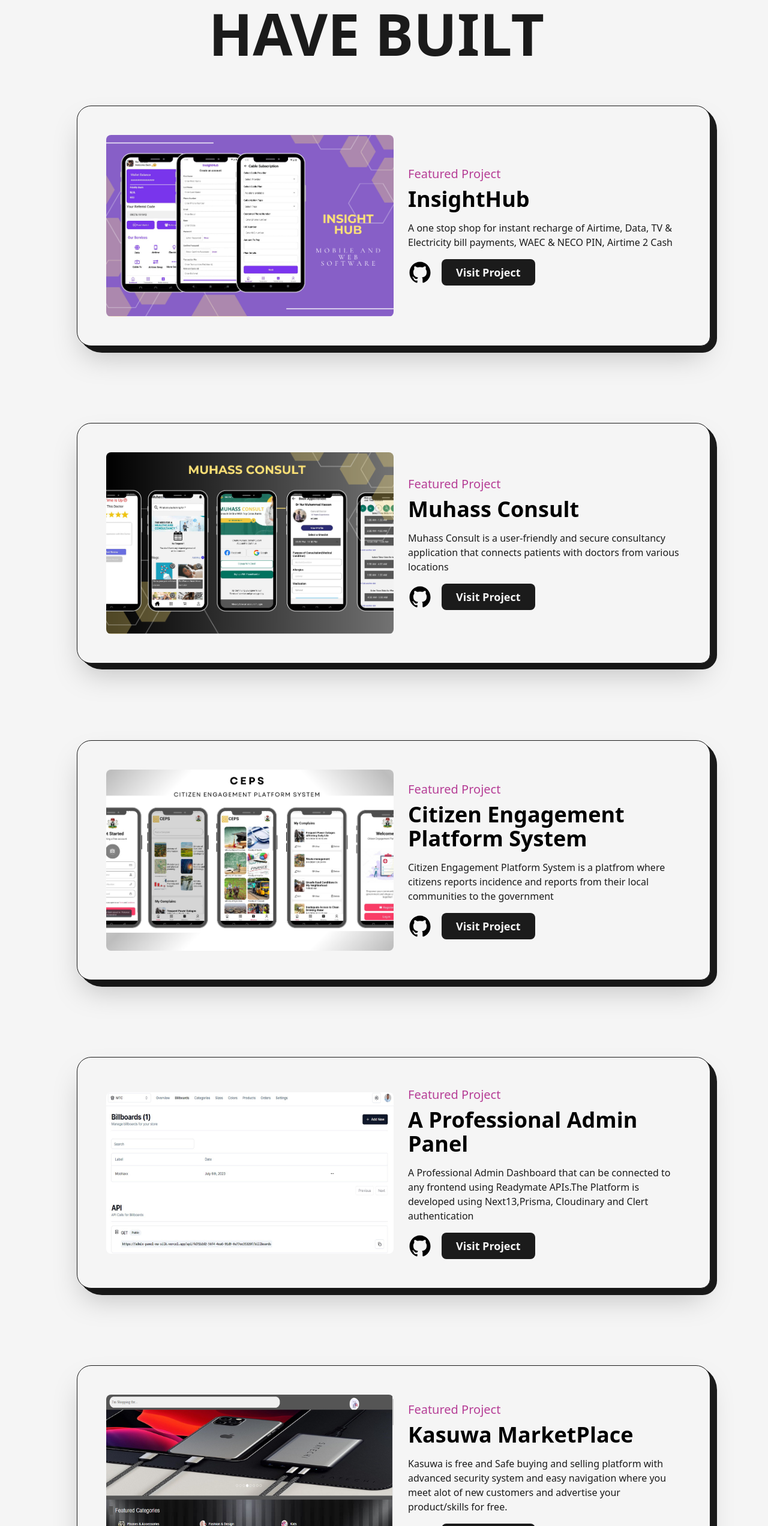
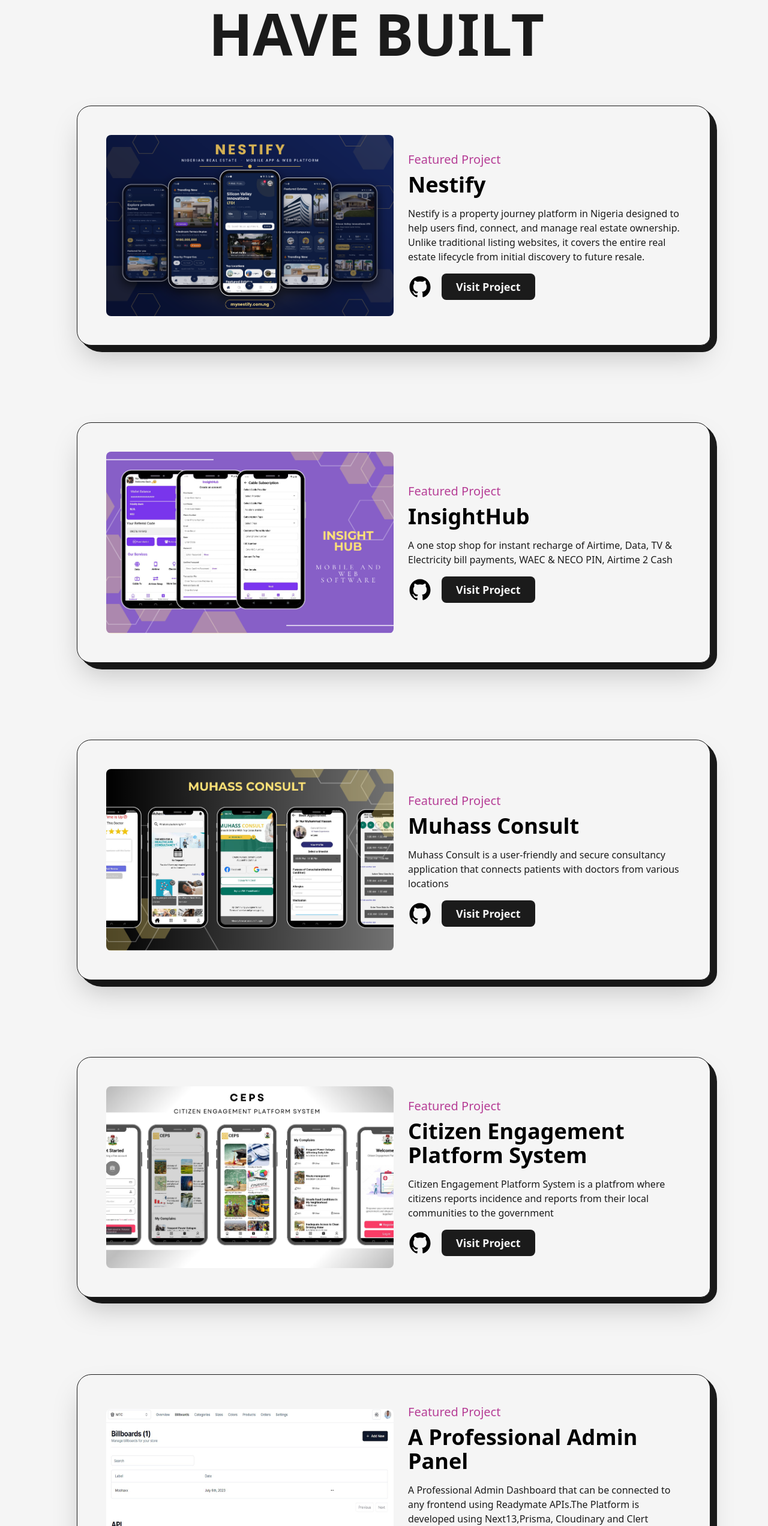
Before and after one commit to nurmuhass/nurmuhass.dev, a Next.js app: page /Projects in a window 1280 px wide. Shown: the part 256-2800 px from the top of the page at 60% size. Built offline with nearby package versions, Linux system fonts and the light colour scheme.

Commit message:
Refactor import statements and project components

```diff
--- a/src/pages/Projects.js
+++ b/src/pages/Projects.js
@@ -1,197 +1,347 @@
-import AnimatedText from '@/components/AnimatedText'
-import { GithubIcon } from '@/components/Icons'
-import Layout from '@/components/Layout'
-import Head from 'next/head'
-import Image from 'next/image'
-import Link from 'next/link'
-import React from 'react'
-import project1 from "../../public/images/projects/hadith.png"
-import project2 from "../../public/images/projects/unimaid.jpg"
-import project3 from "../../public/images/projects/NURR456.jpg"
+import AnimatedText from "@/components/AnimatedText";
+import { GithubIcon } from "@/components/Icons";
+import Layout from "@/components/Layout";
+import Head from "next/head";
+import Image from "next/image";
+import Link from "next/link";
+import React from "react";
+import project1 from "../../public/images/projects/hadith.png";
+import project2 from "../../public/images/projects/unimaid.jpg";
+import project3 from "../../public/images/projects/NURR456.jpg";
 // import project15 from "../../public/images/projects/muhassconsult.png"
 // import project16 from "../../public/images/projects/muhassconsult1.png"
-import project4 from "../../public/images/projects/kasuwa.jpg"
-import project5 from "../../public/images/projects/nft-collection-website-cover-image.jpg"
-import project6 from "../../public/images/projects/sahiiih.png"
-import project7 from "../../public/images/projects/fashion-studio-website.jpg"
-import project14 from "../../public/images/projects/admin.jpg"
-import project15 from "../../public/images/projects/CEPS.png"
-import project16 from "../../public/images/projects/CONSULT.png"
-import project17 from "../../public/images/projects/EASYLOAD.png"
-import project18 from "../../public/images/projects/MTC.png"
-import project19 from "../../public/images/projects/insighthub.png"
+import project4 from "../../public/images/projects/kasuwa.jpg";
+import project5 from "../../public/images/projects/nft-collection-website-cover-image.jpg";
+import project6 from "../../public/images/projects/sahiiih.png";
+import project7 from "../../public/images/projects/fashion-studio-website.jpg";
+import project14 from "../../public/images/projects/admin.jpg";
+import project15 from "../../public/images/projects/CEPS.png";
+import project16 from "../../public/images/projects/CONSULT.png";
+import project17 from "../../public/images/projects/EASYLOAD.png";
+import project18 from "../../public/images/projects/MTC.png";
+import project19 from "../../public/images/projects/insighthub.png";
+import project20 from "../../public/images/projects/nestify.png";
 
-import project8 from "../../public/images/projects/cryptocurrency-app.png"
-import project9 from "../../public/images/projects/e-commerce-app.png"
-import project10 from "../../public/images/projects/fooddelivery.jpg"
-import project11 from "../../public/images/projects/food-recipe-app.png"
-import project12 from "../../public/images/projects/online-learning-app.png"
-import project13 from "../../public/images/projects/crypto-wallet-app.png"
-import TransitionEffect from '@/components/TransitionEffect'
+import project8 from "../../public/images/projects/cryptocurrency-app.png";
+import project9 from "../../public/images/projects/e-commerce-app.png";
+import project10 from "../../public/images/projects/fooddelivery.jpg";
+import project11 from "../../public/images/projects/food-recipe-app.png";
+import project12 from "../../public/images/projects/online-learning-app.png";
+import project13 from "../../public/images/projects/crypto-wallet-app.png";
+import TransitionEffect from "@/components/TransitionEffect";
 
-const FeaturedProject =({type, title,summary,img ,link, github}) =>{
-    return(
-      <article className='w-full flex p-12 items-center
+const FeaturedProject = ({ type, title, summary, img, link, github }) => {
+  return (
+    <article
+      className="w-full flex p-12 items-center
        justify-between rounded-br-2xl rounded-3xl relative
        border border-solid border-dark bg-light shadow-2xl
         dark:bg-dark  dark:border-light lg:flex-col
-        lg:p-8 xs:rounded-2xl xs:br-3xl xs:p-4'>
-          <div className='absolute top-0 -right-3 rounded-br-3xl
+        lg:p-8 xs:rounded-2xl xs:br-3xl xs:p-4"
+    >
+      <div
+        className="absolute top-0 -right-3 rounded-br-3xl
            -z-10 w-[101%] h-[103%]  rounded-[2.5rem] bg-dark
             dark:bg-light xs:-right-2 sm:h-[102%] xs:w-full
-            xs:rounded-[1.5rem] '/>
-<Link href={link} target="_blank" className='w-1/2 cursor-pointer
- overflow-hidden rounded-lg lg:w-full'>
-    <Image src={img} alt={title} className='w-full h-auto' priority sizes='(max-width:768px) 100vw,(max-width:1200px) 50vw,50vw'/>
+            xs:rounded-[1.5rem] "
+      />
+      <Link
+        href={link}
+        target="_blank"
+        className="w-1/2 cursor-pointer
+ overflow-hidden rounded-lg lg:w-full"
+      >
+        <Image
+          src={img}
+          alt={title}
+          className="w-full h-auto"
+          priority
+          sizes="(max-width:768px) 100vw,(max-width:1200px) 50vw,50vw"
+        />
       </Link>
 
-<div className='w-1/2 flex flex-col items-start
-justify-between pl-6 lg:w-full lg:pl-0 lg:pt-6 '>
-    <span className='text-primary font-medium text-xl dark:text-primaryDark xs:text-base '>{type}</span>
-    <Link href={link} target="_blank" className='hover:underline
-    underline-offset-2'>
-    <h2 className='py-2 w-full text-left text-4xl font-bold
-     dark:text-light sm:text-sm'>{title}</h2>
+      <div
+        className="w-1/2 flex flex-col items-start
+justify-between pl-6 lg:w-full lg:pl-0 lg:pt-6 "
+      >
+        <span className="text-primary font-medium text-xl dark:text-primaryDark xs:text-base ">
+          {type}
+        </span>
+        <Link
+          href={link}
+          target="_blank"
+          className="hover:underline
+    underline-offset-2"
+        >
+          <h2
+            className="py-2 w-full text-left text-4xl font-bold
+     dark:text-light sm:text-sm"
+          >
+            {title}
+          </h2>
         </Link>
-    <p className='my-2 font-medium text-dark dark:text-light sm:text-sm'>{summary}</p>
-    <div className='mt-2 flex items-center'>
-        <Link href={github} target="_blank" className='w-10 '> <GithubIcon/></Link>
-        <Link href={link} target="_blank" className='ml-4 sm:px-4 sm:text-base rounded-lg bg-dark text-ligh p-2 px-6 text-lg font-bold text-light dark:bg-light dark:text-dark'> Visit Project</Link>
+        <p className="my-2 font-medium text-dark dark:text-light sm:text-sm">
+          {summary}
+        </p>
+        <div className="mt-2 flex items-center">
+          <Link href={github} target="_blank" className="w-10 ">
+            {" "}
+            <GithubIcon />
+          </Link>
+          <Link
+            href={link}
+            target="_blank"
+            className="ml-4 sm:px-4 sm:text-base rounded-lg bg-dark text-ligh p-2 px-6 text-lg font-bold text-light dark:bg-light dark:text-dark"
+          >
+            {" "}
+            Visit Project
+          </Link>
         </div>
       </div>
+    </article>
+  );
+};
 
-
-      </article>
-    )
-}
-
-const Project = ({type, title,img ,link, github}) =>{
-    return(
-<article className='w-full
+const Project = ({ type, title, img, link, github }) => {
+  return (
+    <article
+      className="w-full
 flex flex-col items-center justify-center rounded-2xl border
 border-solid border-dark bg-light p-6 relative
- dark:bg-dark dark:border-light xs:p-4'>
-     <div className='absolute top-0 -right-3 rounded-br-3xl -z-10 w-[101%] h-[103%]
-      rounded-[2rem] bg-dark dark:bg-light md:-right-2 md:w-[101%] xs:h-[102%] xs:rounded-[1.5rem]' />
-<Link href={link} target="_blank" className='w-full cursor-pointer overflow-hidden rounded-lg'>
-    <Image src={img} alt={title} className='w-full h-auto' priority sizes='(max-width:768px) 100vw,(max-width:1200px) 50vw,50vw'/>
+ dark:bg-dark dark:border-light xs:p-4"
+    >
+      <div
+        className="absolute top-0 -right-3 rounded-br-3xl -z-10 w-[101%] h-[103%]
+      rounded-[2rem] bg-dark dark:bg-light md:-right-2 md:w-[101%] xs:h-[102%] xs:rounded-[1.5rem]"
+      />
+      <Link
+        href={link}
+        target="_blank"
+        className="w-full cursor-pointer overflow-hidden rounded-lg"
+      >
+        <Image
+          src={img}
+          alt={title}
+          className="w-full h-auto"
+          priority
+          sizes="(max-width:768px) 100vw,(max-width:1200px) 50vw,50vw"
+        />
       </Link>
-<div className='w-full flex flex-col items-start justify-between mt-4'>
-    <span className='text-primary font-medium text-xl dark:text-primaryDark lg:text-lg md:text-base'>{type}</span>
-    <Link href={link} target="_blank" className='hover:underline underline-offset-2'>
-    <h2 className='my-2 w-full text-left text-4xl font-bold lg:text-2xl'>{title}</h2>
+      <div className="w-full flex flex-col items-start justify-between mt-4">
+        <span className="text-primary font-medium text-xl dark:text-primaryDark lg:text-lg md:text-base">
+          {type}
+        </span>
+        <Link
+          href={link}
+          target="_blank"
+          className="hover:underline underline-offset-2"
+        >
+          <h2 className="my-2 w-full text-left text-4xl font-bold lg:text-2xl">
+            {title}
+          </h2>
         </Link>
 
-    <div className='w-full mt-2 flex items-center justify-between'>
-    <Link href={link} target="_blank" className='underline text-lg font-semibold md:text-base'> Visit </Link>
-        <Link href={github} target="_blank" className='w-8 md:w-6'> <GithubIcon/></Link>
-
+        <div className="w-full mt-2 flex items-center justify-between">
+          <Link
+            href={link}
+            target="_blank"
+            className="underline text-lg font-semibold md:text-base"
+          >
+            {" "}
+            Visit{" "}
+          </Link>
+          <Link href={github} target="_blank" className="w-8 md:w-6">
+            {" "}
+            <GithubIcon />
+          </Link>
         </div>
       </div>
-
-
     </article>
-    )
-}
-
+  );
+};
 
 const Projects = () => {
   return (
     <>
       <Head>
-    <title>Web and Mobile Development Services in Nigeria | Nurmuhaxx, Projects Page </title>
-    <meta name="description" content="Nigerian web and mobile developer, Affordable mobile app developer,Affordable web developer nigeria,professional web and mobile app developer Nigeria,
+        <title>
+          Web and Mobile Development Services in Nigeria | Nurmuhaxx, Projects
+          Page{" "}
+        </title>
+        <meta
+          name="description"
+          content="Nigerian web and mobile developer, Affordable mobile app developer,Affordable web developer nigeria,professional web and mobile app developer Nigeria,
     best web and mobile app developer, web development services Nigeria,Experienced mobile app developer,responsive web developer nigeria,Android and ios app developer nigeria,cross platform app developer nigeria
     php web developer nigeria, front-end web developer nigeria, back-end web developer nigeria,E-commerce web developer nigeria,Best web developer Nigeria, Affordable web Developer nigeria,
-    nigeria remote mobile app developer,web developer abuja,mobile app developer abuja"/>
+    nigeria remote mobile app developer,web developer abuja,mobile app developer abuja"
+        />
       </Head>
-   <TransitionEffect/>
-   <main className='w-full mb-16 flex flex-col items-center justify-center dark:text-light'>
-<Layout className='pt-16'>
-    <AnimatedText text="Little From What I Have Built" className='mb-16 lg:!text-7xl !uppercase sm:mb-8 sm:!text-6xl xs:!text-4xl '/>
+      <TransitionEffect />
+      <main className="w-full mb-16 flex flex-col items-center justify-center dark:text-light">
+        <Layout className="pt-16">
+          <AnimatedText
+            text="Little From What I Have Built"
+            className="mb-16 lg:!text-7xl !uppercase sm:mb-8 sm:!text-6xl xs:!text-4xl "
+          />
 
-    <div className='grid grid-cols-12 gap-24 gap-y-32 xl:gap-x-16 lg:gap-x-8 md:gap-y-24 sm:gap-x-0'>
-        <div className='col-span-12'>
-          <FeaturedProject img={project19} title="InsightHub" summary="A one stop shop for instant recharge of Airtime, Data, TV & Electricity bill payments, WAEC & NECO PIN, Airtime 2 Cash" link="https://play.google.com/store/apps/details?id=com.InsightHub.app" github="#" type="Featured Project"/>
+          <div className="grid grid-cols-12 gap-24 gap-y-32 xl:gap-x-16 lg:gap-x-8 md:gap-y-24 sm:gap-x-0">
+            <div className="col-span-12">
+              <FeaturedProject
+                img={project20}
+                title="Nestify"
+                summary="
+Nestify is a property journey platform in Nigeria designed to help users find,
+ connect, and manage real estate ownership. Unlike traditional listing websites,
+  it covers the entire real estate lifecycle from initial discovery to future resale."
+                link="https://mynestify.com.ng/"
+                github="https://mynestify.com.ng/"
+                type="Featured Project"
+              />
             </div>
 
-         <div className='col-span-12'>
-          <FeaturedProject img={project16} title="Muhass Consult" summary="Muhass Consult is a user-friendly and secure consultancy application that connects patients with doctors from various locations" link="https://github.com/nurmuhass/MuhassConsult.git" github="https://github.com/nurmuhass/MuhassConsult.git" type="Featured Project"/>
+            <div className="col-span-12">
+              <FeaturedProject
+                img={project19}
+                title="InsightHub"
+                summary="A one stop shop for instant recharge of Airtime, Data, TV & Electricity bill payments, WAEC & NECO PIN, Airtime 2 Cash"
+                link="https://play.google.com/store/apps/details?id=com.InsightHub.app"
+                github="#"
+                type="Featured Project"
+              />
             </div>
 
-          <div className='col-span-12'>
-          <FeaturedProject img={project15} title="Citizen Engagement Platform System" summary="Citizen Engagement Platform System is a platfrom where citizens reports incidence and reports from their local communities to the government " link="https://github.com/nurmuhass/CEPS.git" github="https://github.com/nurmuhass/CEPS.git" type="Featured Project"/>
+            <div className="col-span-12">
+              <FeaturedProject
+                img={project16}
+                title="Muhass Consult"
+                summary="Muhass Consult is a user-friendly and secure consultancy application that connects patients with doctors from various locations"
+                link="https://github.com/nurmuhass/MuhassConsult.git"
+                github="https://github.com/nurmuhass/MuhassConsult.git"
+                type="Featured Project"
+              />
             </div>
 
-   <div className='col-span-12'>
-          <FeaturedProject img={project14} title="A Professional Admin Panel" summary="A Professional Admin Dashboard that can be connected to any frontend using Readymate APIs.The Platform is developed using Next13,Prisma, Cloudinary and Clert authentication" link="https://admin-panel-mu-silk.vercel.app/c52b944a-c1b7-4374-86a3-d44226623563"
-        github="/" type="Featured Project"/>
-
-
+            <div className="col-span-12">
+              <FeaturedProject
+                img={project15}
+                title="Citizen Engagement Platform System"
+                summary="Citizen Engagement Platform System is a platfrom where citizens reports incidence and reports from their local communities to the government "
+                link="https://github.com/nurmuhass/CEPS.git"
+                github="https://github.com/nurmuhass/CEPS.git"
+                type="Featured Project"
+              />
             </div>
 
-
-
-
-
-        <div className='col-span-12'>
-          <FeaturedProject img={project4} title="Kasuwa MarketPlace" summary="Kasuwa is free and Safe buying and selling platform with advanced security system and
-           easy navigation where you meet alot of new customers and advertise your product/skills for free." link="https://kasuwa.com.ng" github="/" type="Featured Project"/>
-
-
+            <div className="col-span-12">
+              <FeaturedProject
+                img={project14}
+                title="A Professional Admin Panel"
+                summary="A Professional Admin Dashboard that can be connected to any frontend using Readymate APIs.The Platform is developed using Next13,Prisma, Cloudinary and Clert authentication"
+                link="https://admin-panel-mu-silk.vercel.app/c52b944a-c1b7-4374-86a3-d44226623563"
+                github="/"
+                type="Featured Project"
+              />
             </div>
 
-        <div className='col-span-6 sm:col-span-12'>
-        <Project img={project6} title="An Android Audio
-          App(Sahih Bukhari)"  link="https://play.google.com/store/apps/details?id=com.andromo.dev703439.app987792&hl=en&gl=US" github="/" type="Featured Project"/>
-
-        </div>
-        <div className='col-span-6 sm:col-span-12'>
-        <Project img={project7} title="A Stunning Fashion Studio Website with React JS" link="https://wibe-studio.netlify.app/" github="/" type="Featured Project"/>
-
+            <div className="col-span-12">
+              <FeaturedProject
+                img={project4}
+                title="Kasuwa MarketPlace"
+                summary="Kasuwa is free and Safe buying and selling platform with advanced security system and
+           easy navigation where you meet alot of new customers and advertise your product/skills for free."
+                link="https://kasuwa.com.ng"
+                github="/"
+                type="Featured Project"
+              />
             </div>
 
- <div className='col-span-12 sm:col-span-12'>
-        <FeaturedProject img={project18} title="A crossplatform market place" summary="University of maiduguri main website developed
-         for the university to depicts the image of the school." link="https://github.com/nurmuhass/MTC.git" github="https://github.com/nurmuhass/MTC.git" type="Featured Project"/>
-
+            <div className="col-span-6 sm:col-span-12">
+              <Project
+                img={project6}
+                title="An Android Audio
+          App(Sahih Bukhari)"
+                link="https://play.google.com/store/apps/details?id=com.andromo.dev703439.app987792&hl=en&gl=US"
+                github="/"
+                type="Featured Project"
+              />
+            </div>
+            <div className="col-span-6 sm:col-span-12">
+              <Project
+                img={project7}
+                title="A Stunning Fashion Studio Website with React JS"
+                link="https://wibe-studio.netlify.app/"
+                github="/"
+                type="Featured Project"
+              />
             </div>
 
-        <div className='col-span-12 sm:col-span-12'>
-        <FeaturedProject img={project2} title="A University Website" summary="University of maiduguri main website developed
-         for the university to depicts the image of the school." link="https://unimaid.edu.ng" github="/" type="Featured Project"/>
-
+            <div className="col-span-12 sm:col-span-12">
+              <FeaturedProject
+                img={project18}
+                title="A crossplatform market place"
+                summary="University of maiduguri main website developed
+         for the university to depicts the image of the school."
+                link="https://github.com/nurmuhass/MTC.git"
+                github="https://github.com/nurmuhass/MTC.git"
+                type="Featured Project"
+              />
             </div>
 
-
-        <div className='col-span-6 sm:col-span-12'>
-        <Project img={project9} title="An Online E-commerse App" link="https://github.com/nurmuhass/MTC.git" github="https://github.com/nurmuhass/MTC.git" type="Personal Project"/>
-
+            <div className="col-span-12 sm:col-span-12">
+              <FeaturedProject
+                img={project2}
+                title="A University Website"
+                summary="University of maiduguri main website developed
+         for the university to depicts the image of the school."
+                link="https://unimaid.edu.ng"
+                github="/"
+                type="Featured Project"
+              />
             </div>
 
-
-
-        <div className='col-span-6 sm:col-span-12'>
-        <Project img={project10} title="A Complete Food Delivery App"  link="https://play.google.com/store/apps/" github="/" type="Personal Project"/>
-
-        </div>
-        <div className='col-span-6 sm:col-span-12'>
-        <Project img={project17} title="A one Time stop VTU website" link="https://easyloadvtu.com.ng" github="/" type="Web and Mobile App"/>
-
+            <div className="col-span-6 sm:col-span-12">
+              <Project
+                img={project9}
+                title="An Online E-commerse App"
+                link="https://github.com/nurmuhass/MTC.git"
+                github="https://github.com/nurmuhass/MTC.git"
+                type="Personal Project"
+              />
             </div>
 
-        <div className='col-span-6 sm:col-span-12'>
-        <Project img={project1} title="40 Hadith Nawawi"  link="https://play.google.com/store/apps/" github="/" type="Andriod application"/>
-
+            <div className="col-span-6 sm:col-span-12">
+              <Project
+                img={project10}
+                title="A Complete Food Delivery App"
+                link="https://play.google.com/store/apps/"
+                github="/"
+                type="Personal Project"
+              />
+            </div>
+            <div className="col-span-6 sm:col-span-12">
+              <Project
+                img={project17}
+                title="A one Time stop VTU website"
+                link="https://easyloadvtu.com.ng"
+                github="/"
+                type="Web and Mobile App"
+              />
             </div>
 
-
-
+            <div className="col-span-6 sm:col-span-12">
+              <Project
+                img={project1}
+                title="40 Hadith Nawawi"
+                link="https://play.google.com/store/apps/"
+                github="/"
+                type="Andriod application"
+              />
+            </div>
           </div>
         </Layout>
       </main>
     </>
-  )
-}
+  );
+};
 
-export default Projects
+export default Projects;
```
Lines whose indentation alone changed are shown as unchanged.
